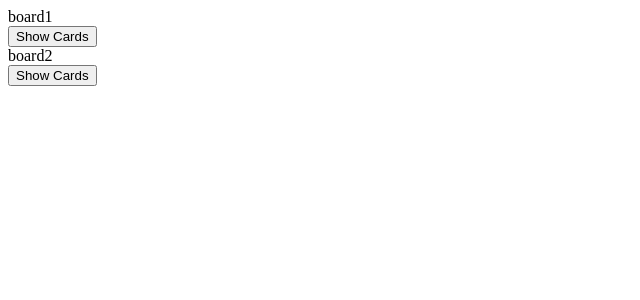
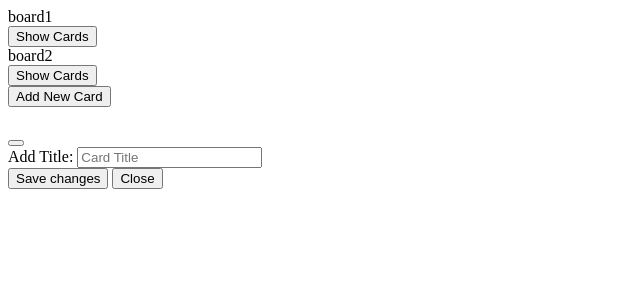
Before and after one commit to CodecoolGlobal/proman-1-python-csaszarattila42, a Flask app: page / in a window 1280 px wide. Shown: the top 300 px of the page, without its empty margins (0-640 px from the left). Run offline with Flask 2, Linux system fonts and the light colour scheme; parts of the project's set-up code (start-up, migrations or seed data) failed here and were passed over.

Commit message:
create query create new card

```diff
--- a/data_manager.py
+++ b/data_manager.py
@@ -57,3 +57,9 @@ def execute_select(statement, variables=None, fetchall=True):
             cursor.execute(statement, variables)
             result_set = cursor.fetchall() if fetchall else cursor.fetchone()
     return result_set
+
+
+def execute_insert(statement, variables=None):
+    with establish_connection() as conn:
+        with conn.cursor(cursor_factory=psycopg2.extras.RealDictCursor) as cursor:
+            cursor.execute(statement, variables)
--- a/queries.py
+++ b/queries.py
@@ -35,9 +35,6 @@ def get_boards():
 
 
 def get_cards_for_board(board_id):
-    # remove this code once you implement the database
-    return [{"title": "title1", "id": 1}, {"title": "board2", "id": 2}]
-
     matching_cards = data_manager.execute_select(
         """
         SELECT * FROM cards
@@ -47,3 +44,9 @@ def get_cards_for_board(board_id):
         , {"board_id": board_id})
 
     return matching_cards
+
+
+def create_new_card_for_board(board_id, title):
+    new_card = """INSERT INTO cards (board_id, status_id, title, card_order)
+    VALUES (%(board_id)s, 1, %(title)s, NULL)"""
+    data_manager.execute_insert(new_card, {'board_id': board_id, 'title': title})
--- a/requirements.txt
+++ b/requirements.txt
@@ -4,6 +4,6 @@ Flask==2.0.0
 itsdangerous==2.0.1
 Jinja2==3.0.1
 MarkupSafe==2.0.1
-psycopg2==2.9.1
+psycopg2-binary==2.9.1
 Werkzeug==2.0.1
 python-dotenv==0.18.0
--- a/templates/index.html
+++ b/templates/index.html
@@ -16,5 +16,26 @@
     </head>
     <body>
         <div id="root"></div>
+        <button type="button" class="btn btn-primary" data-toggle="modal" data-target="new-card-modal">
+          Add New Card
+        </button>
+        <div class="modal fade" id="new-card-modal" tabindex="-1">
+              <div class="modal-dialog modal-dialog-centered">
+                <div class="modal-content">
+                  <div class="modal-header">
+                    <h5 class="modal-title" id="new-card-modal-title"></h5>
+                    <button type="button" class="btn-close" data-bs-dismiss="modal" aria-label="Close"></button>
+                  </div>
+                  <div class="modal-body" id="new-card-modal-title-container">
+                      <label for="new-card-title">Add Title:</label>
+                      <input type="text" placeholder="Card Title" id="new-card-title" required>
+                  </div>
+                  <div class="modal-footer">
+                    <button type="button" class="btn btn-primary">Save changes</button>
+                    <button type="button" class="btn btn-secondary" data-dismiss="modal">Close</button>
+                  </div>
+                </div>
+              </div>
+        </div>
     </body>
 </html>
```
Also changed, not shown: static/js/controller/boardsManager.js (line endings or trailing spaces), 1 other file.
